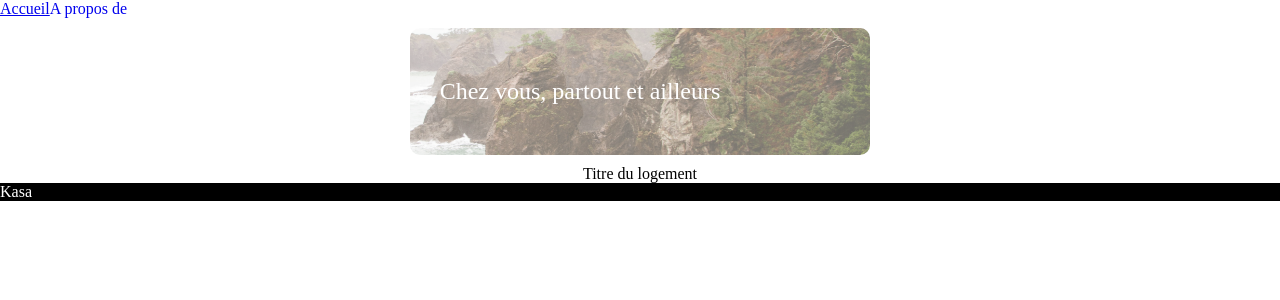
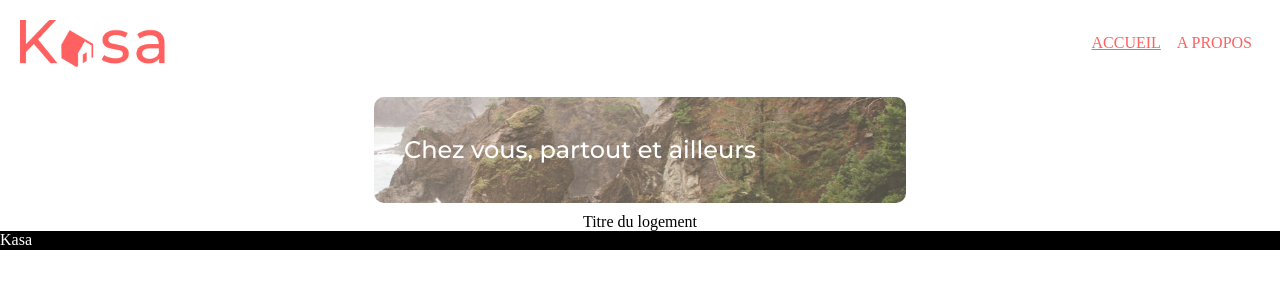
Before and after one commit to juliegip/OC_DevWeb_P6_Kasa, a React (Create React App) app: page / in a window 1280 px wide. Shown: the top 300 px of the page. Built offline with nearby package versions, Linux system fonts and the light colour scheme.

Commit message:
header navigation

```diff
--- a/public/index.html
+++ b/public/index.html
@@ -9,6 +9,9 @@
       name="description"
       content="Web site created using create-react-app"
     />
+    <link rel="preconnect" href="https://fonts.googleapis.com">
+<link rel="preconnect" href="https://fonts.gstatic.com" crossorigin>
+<link href="https://fonts.googleapis.com/css2?family=Montserrat:wght@100;300;400;500;700&display=swap" rel="stylesheet">
 
     <title>Kasa</title>
   </head>
--- a/src/components/Banner/Banner.css
+++ b/src/components/Banner/Banner.css
@@ -1,11 +1,11 @@
 .banner-container {
         --bg-image: url('../../assets/images/home_banner.png');
-        --bg-image-opacity:0.7;
+        --bg-image-opacity:0.9;
         display: grid;
         place-content: right;
         text-align: left;
-        padding-top: 30px;
-        padding-bottom: 30px;
+        padding-top: 20px;
+        padding-bottom: 20px;
         margin: 10px 20px;
         position: relative;
         isolation: isolate;
@@ -25,6 +25,7 @@
 }
 
 .banner-title {
+    font-family: 'Montserrat';
     font-size: 24px;
     font-weight: 500;
     color: white;
--- a/src/components/GridCards/GridCards.jsx
+++ b/src/components/Gallery/GridCards.jsx
@@ -1,7 +1,7 @@
 import React from 'react'
 import Card from '../Card/Card'
 
-const GridCards = () => {
+const Gallery = () => {
   return (
     <section>
       <Card></Card>
@@ -9,4 +9,4 @@
   )
 }
 
-export default GridCards
+export default Gallery
--- a/src/components/Header/Header.css
+++ b/src/components/Header/Header.css
@@ -1,9 +1,19 @@
 header {
+    margin: 20px 20px;
+    display: flex;
+    align-items: center;
+    justify-content: space-between;
+}
 
+img {
+    width: 145px;
 }
 
 a {
     text-decoration: none;
+    color: #FF6060;
+    margin: 0 8px;
+    text-transform: uppercase;
 }
 
 .header-menu a.active {
--- a/src/components/Header/Header.jsx
+++ b/src/components/Header/Header.jsx
@@ -1,13 +1,15 @@
 import React from 'react'
 import './Header.css'
 import { NavLink } from 'react-router-dom'
+import logo from '../../assets/images/LOGO.png'
 
 const Header = () => {
   return (
     <header>
+      <img src={logo} alt="Kasa" />
       <nav className="header-menu">
         <NavLink to="/">Accueil</NavLink>
-        <NavLink to="/about">A propos de</NavLink>
+        <NavLink to="/about">A propos</NavLink>
       </nav>
     </header>
   )
--- /dev/null
+++ b/src/global.css
@@ -0,0 +1,4 @@
+body {
+    padding: 0;
+    font-family: 'Montserrat', sans-serif;
+}
--- a/src/global.module.css
+++ /dev/null
@@ -1,3 +0,0 @@
-body {
-    padding: 0;
-}
--- a/src/pages/Home/P_Home.jsx
+++ b/src/pages/Home/P_Home.jsx
@@ -3,13 +3,13 @@
 import Banner from '../../components/Banner/Banner'
 import { texts } from '../../utils/apptexts/texts'
 import image from '../../assets/images/home_banner.png'
-import GridCards from '../../components/GridCards/GridCards'
+import Gallery from '../../components/Gallery/GridCards'
 
 function Home() {
   return (
     <div className="homepage">
       <Banner image={image} title={texts.main_title} />
-      <GridCards />
+      <Gallery />
     </div>
   )
 }
```
Also changed, not shown: src/assets/images/LOGO.png (added).
